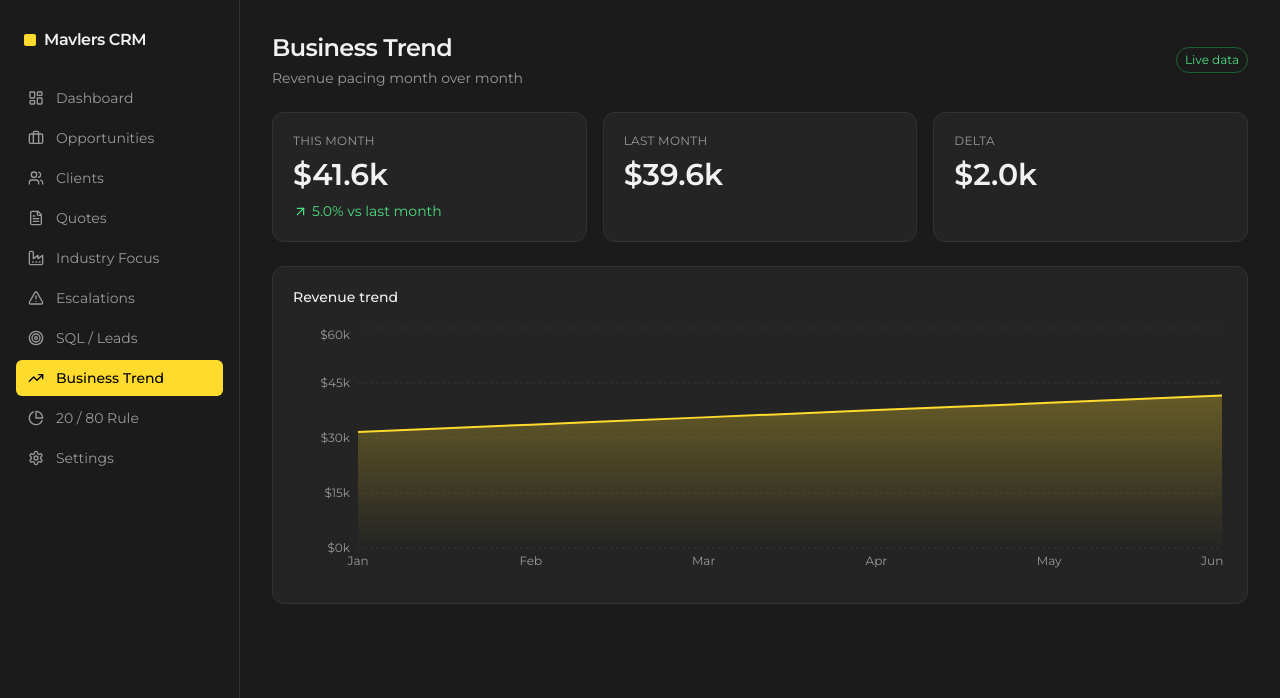
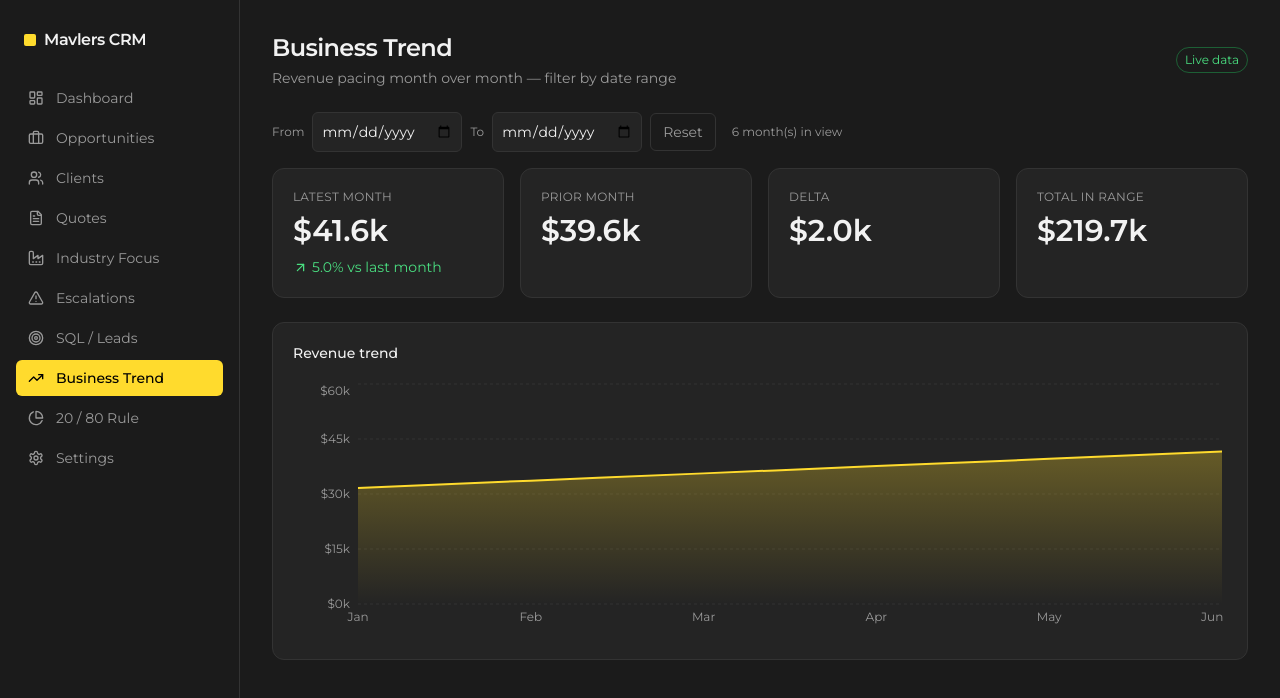
Before and after one commit to rahulkaushal21/Dashboard_2026_Digital, a Next.js app: page /business-trend in a window 1280 px wide. Shown: the top 698 px of the page. Built offline with nearby package versions, Linux system fonts and the light colour scheme; no server answers; the database is empty.

Commit message:
Add files via upload

```diff
--- a/app/business-trend/page.tsx
+++ b/app/business-trend/page.tsx
@@ -1,24 +1,41 @@
 'use client'
-import { useEffect, useState } from 'react'
+import { useEffect, useMemo, useState } from 'react'
 import Header from '@/components/Header'
 import KPICard from '@/components/KPICard'
 import RevenueChart from '@/components/RevenueChart'
 import { getRevenue, type RevenueRow } from '@/lib/supabase'
-import { fmtUsd, revenueByMonth, momChange } from '@/lib/metrics'
+import { fmtUsd, revenueByMonth } from '@/lib/metrics'
+
+const selCls = 'bg-mav-panel border border-mav-line rounded-md px-2 py-2 text-sm outline-none focus:border-mav-yellow'
 
 export default function BusinessTrend() {
   const [r, setR] = useState<RevenueRow[]>([])
+  const [from, setFrom] = useState(''); const [to, setTo] = useState('')
   useEffect(() => { getRevenue().then(setR) }, [])
-  const series = revenueByMonth(r)
+
+  const inRange = (d?: string) => { if (!d) return !from && !to; if (from && d < from) return false; if (to && d > to) return false; return true }
+  const filtered = useMemo(() => r.filter(x => inRange(x.month)), [r, from, to])
+  const series = revenueByMonth(filtered)
   const cur = series[series.length - 1]?.revenue ?? 0
   const prev = series[series.length - 2]?.revenue ?? 0
+  const total = series.reduce((s, x) => s + (x.revenue || 0), 0)
+  const delta = prev ? ((cur - prev) / prev) * 100 : 0
+  const reset = () => { setFrom(''); setTo('') }
+
   return (
     <div>
-      <Header title="Business Trend" subtitle="Revenue pacing month over month" />
-      <div className="grid grid-cols-3 gap-4 mb-6">
-        <KPICard label="This month" value={fmtUsd(cur)} change={momChange(r)} />
-        <KPICard label="Last month" value={fmtUsd(prev)} />
+      <Header title="Business Trend" subtitle="Revenue pacing month over month — filter by date range" />
+      <div className="flex flex-wrap items-center gap-2 mb-4">
+        <span className="text-xs text-mav-muted">From</span><input type="date" value={from} onChange={e => setFrom(e.target.value)} className={selCls} />
+        <span className="text-xs text-mav-muted">To</span><input type="date" value={to} onChange={e => setTo(e.target.value)} className={selCls} />
+        <button onClick={reset} className="text-sm px-3 py-2 rounded-md border border-mav-line text-mav-muted hover:text-white">Reset</button>
+        <span className="text-xs text-mav-muted ml-2">{series.length} month(s) in view</span>
+      </div>
+      <div className="grid grid-cols-2 md:grid-cols-4 gap-4 mb-6">
+        <KPICard label="Latest month" value={fmtUsd(cur)} change={delta} />
+        <KPICard label="Prior month" value={fmtUsd(prev)} />
         <KPICard label="Delta" value={fmtUsd(cur - prev)} />
+        <KPICard label="Total in range" value={fmtUsd(total)} />
       </div>
       <RevenueChart data={series} />
     </div>
```
